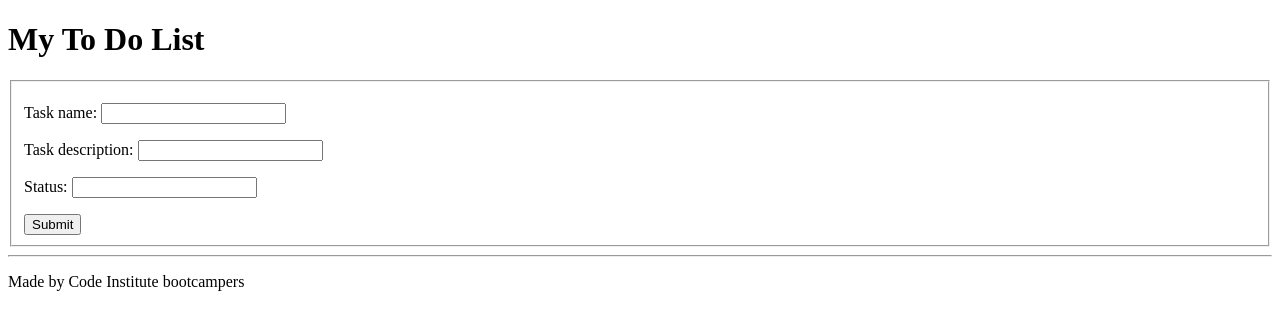
After one commit to Code-Institute-Solutions/to-do, a Django app: page /tasks/add in a window 1280 px wide. The commit adds this page. Shown: the top 330 px of the page. Run offline with Django 3.2, Linux system fonts and the light colour scheme.

Commit message:
User can add new task
User can add  a new task and view it on the tasklist

```diff
--- a/to_do_prj/tasks/models.py
+++ b/to_do_prj/tasks/models.py
@@ -2,8 +2,8 @@ from django.db import models
 
 # Create your models here.
 class Task(models.Model):
-    name = models.CharField(max_length=254)
-    description = models.TextField()
+    name = models.CharField(max_length=254, blank=False)
+    description = models.TextField(blank=False)
     status = models.CharField(max_length=254)
 
     def __str__(self):
--- /dev/null
+++ b/to_do_prj/tasks/templates/add_task.html
@@ -0,0 +1,19 @@
+{% extends 'base.html' %}
+{% block content %}
+<form method="POST">
+    <input type="hidden" value="{{ csrf_token }}" name="csrfmiddlewaretoken">
+
+    <fieldset>
+    <p><label for="name">Task name:</label>
+    <input id="name" type="text" name="name"/></p>
+
+    <p><label for="description">Task description:</label>
+    <input id="description" type="text" name="description"/></p>
+
+    <p><label for="status">Status:</label>
+    <input id="status" type="text" name="status"/></p>
+
+    <input type="submit"/>
+    </fieldset>
+</form>
+{% endblock content %}
--- a/to_do_prj/tasks/templates/index.html
+++ b/to_do_prj/tasks/templates/index.html
@@ -1,4 +1,5 @@
 {% extends 'base.html' %}
 {% block content %}
 <h2>My homepage</h2>
+<a href="tasks">Go to my task list</a>
 {% endblock %}
--- a/to_do_prj/tasks/templates/tasks.html
+++ b/to_do_prj/tasks/templates/tasks.html
@@ -6,4 +6,5 @@
     <li>{{task.name}}</li>
     {% endfor %}
 </ul>
+<a href="add">Add a task</a>
 {% endblock %}
--- a/to_do_prj/tasks/urls.py
+++ b/to_do_prj/tasks/urls.py
@@ -1,6 +1,7 @@
 from django.conf.urls import url
-from tasks.views import get_tasks
+from tasks.views import get_tasks, add_task
 
 urlpatterns = [
-    url(r'^$', get_tasks)
+    url(r'^$', get_tasks),
+    url(r'^add$', add_task)
 ]
--- a/to_do_prj/tasks/views.py
+++ b/to_do_prj/tasks/views.py
@@ -7,3 +7,16 @@ def index(request):
 
 def get_tasks(request):
     return render(request, 'tasks.html', {'task_list': Task.objects.all()})
+
+def add_task(request):
+    if request.method == "POST":
+        new = Task()
+        new.name = request.POST.get('name')
+        new.description = request.POST.get('description')
+        new.status = request.POST.get('status')
+
+        new.save()
+
+        return render(request, 'tasks.html', {'task_list': Task.objects.all()})
+    else:
+        return render(request, 'add_task.html')
```
